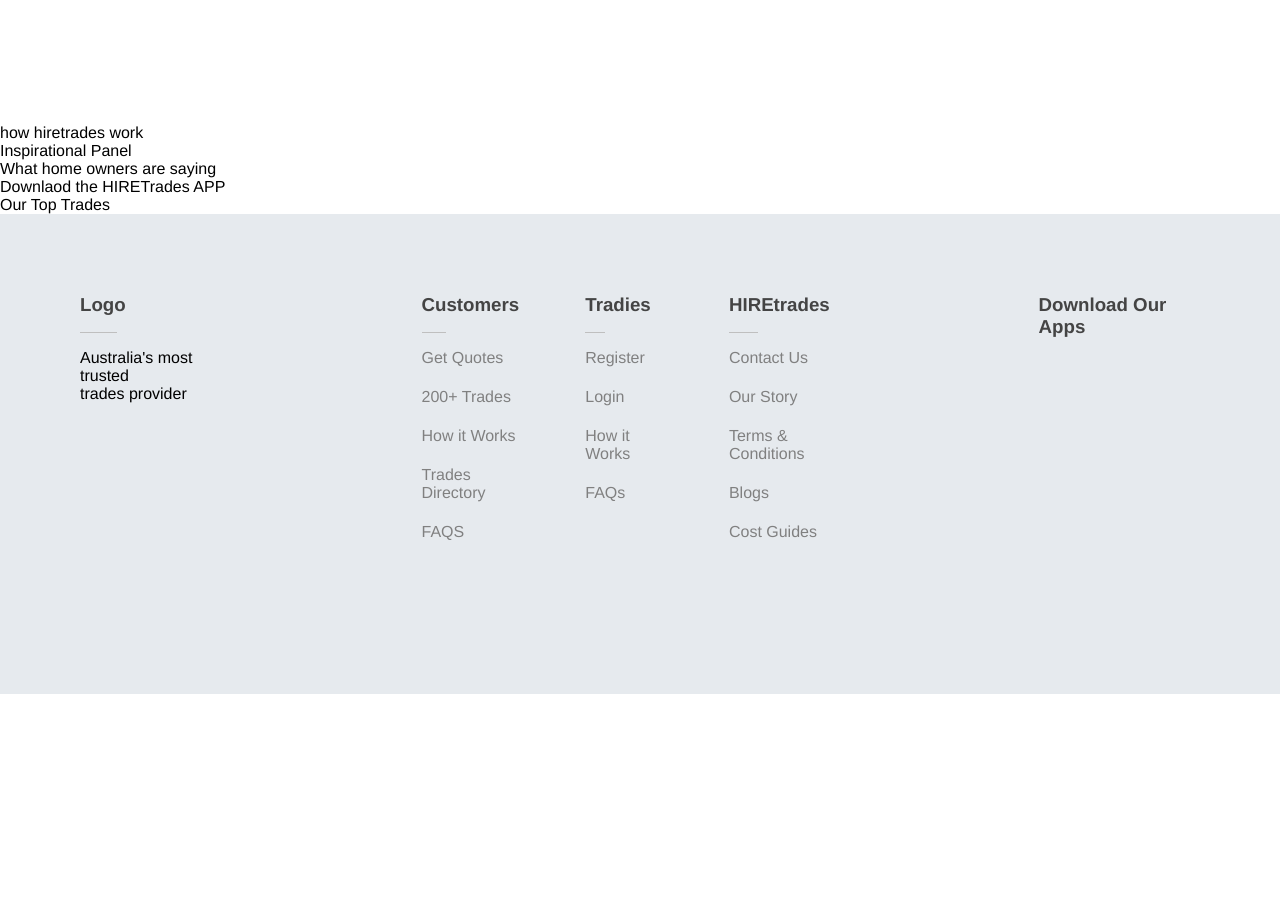
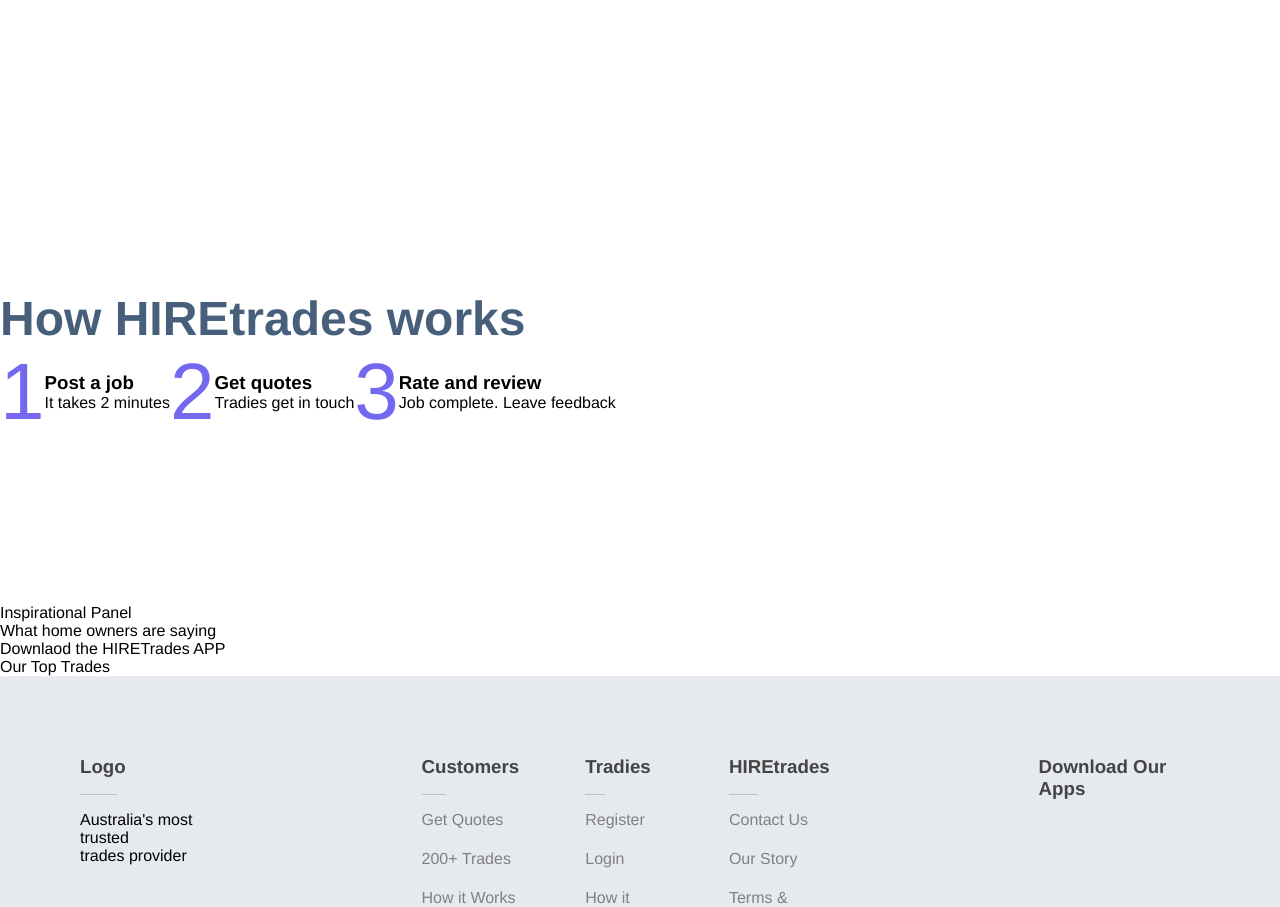
Before and after one commit to mcdylanb/hiretrades-copy, a Vue app: page / in a window 1280 px wide. Shown: the part 900-1807 px from the top of the page. Before the commit the page ends 1594 px from the top, so only its background shows below. Built offline with nearby package versions, Linux system fonts and the light colour scheme.

Commit message:
Creates How section

```diff
--- a/src/App.vue
+++ b/src/App.vue
@@ -3,7 +3,7 @@
     <NavBar />
     <Hero />
 
-    <div>how hiretrades work</div>
+    <How/>
 
     <div>Inspirational Panel</div>
     <div>What home owners are saying</div>
@@ -23,13 +23,14 @@
 import NavBar from "./components/NavBar.vue";
 import Hero from "./components/Hero.vue";
 import Footer from "./components/Footer.vue";
+import How from "./components/How.vue";
 
 export default {
   name: "App",
   components: {
     NavBar,
     Hero,
-    Footer,
+    Footer,How,
   },
 };
 </script>
--- /dev/null
+++ b/src/components/How.vue
@@ -0,0 +1,64 @@
+<template>
+  <div id="how">
+    <h1>How HIREtrades works</h1>
+    <div class="flex-wrapper-row">
+      <div class="flex-wrapper-row">
+        <h2>1</h2>
+        <div class="flex-wrapper-column">
+          <h3>Post a job</h3>
+          <p>It takes 2 minutes</p>
+        </div>
+      </div>
+      <div class="flex-wrapper-row">
+        <h2>2</h2>
+        <div class="flex-wrapper-column">
+          <h3>Get quotes</h3>
+          <p>Tradies get in touch</p>
+        </div>
+      </div>
+      <div class="flex-wrapper-row">
+        <h2>3</h2>
+        <div class="flex-wrapper-column">
+          <h3>Rate and review</h3>
+          <p>Job complete. Leave feedback</p>
+        </div>
+      </div>
+    </div>
+  </div>
+</template>
+
+<script>
+export default {};
+</script>
+
+<style scoped>
+h1 {
+  font-size: 3rem;
+  color: var(--main-color);
+}
+
+h2 {
+  color: var(--third-color);
+  font-size: 5rem;
+  font-weight: 200;
+}
+
+#how {
+  display: flex;
+  flex-direction: column;
+  justify-content: center;
+  height: 60vh;
+  width: 100%;
+}
+.flex-wrapper-row {
+  display: flex;
+  flex-direction: row;
+  align-content: center;
+  align-items: center;
+}
+
+.flex-wrapper-column {
+  display: flex;
+  flex-direction: column;
+}
+</style>
```
